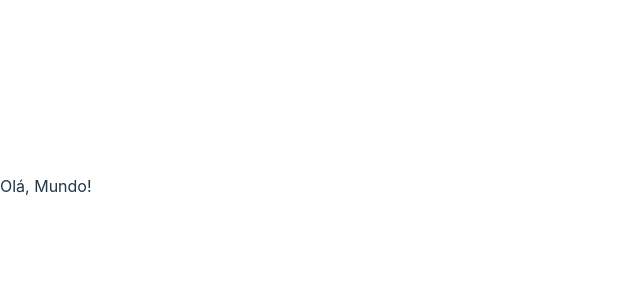
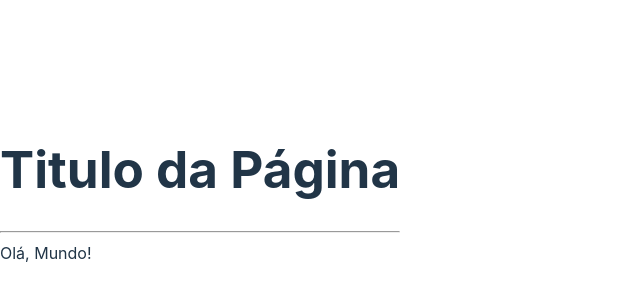
Before and after one commit to devdahmer99/curso-react, a React (Vite) app: page / in a window 1280 px wide. Shown: the part 214-514 px from the top of the page, without its empty margins (0-640 px from the left). Built offline with nearby package versions, Linux system fonts and the light colour scheme.

Commit message:
Criação de um novo componente e criação da pasta components

```diff
--- a/src/App.tsx
+++ b/src/App.tsx
@@ -1,5 +1,31 @@
-function App() {
-  return <div>Olá, Mundo!</div>;
+import React from 'react';
+import {Header} from './components/Header';
+
+/*const App = () => {
+  let name: string = 'Eduardo';
+  let n1: number = 2;
+  let n2: number = 4;
+
+function somar(n1: number, n2: number): number {
+  return n1 + n2;
 }
 
+  return (
+    <div>Soma: {somar(n1,n2)}</div>
+  );
+}*/
+
+
+
+const App = () => {
+  return (
+    <div>
+      <Header/>
+      Olá, Mundo!
+      </div>
+  )
+}
+
+
+
 export default App;
--- /dev/null
+++ b/src/components/Header.tsx
@@ -0,0 +1,8 @@
+export const Header = () => {
+    return (
+        <header>
+        <h1>Titulo da Página</h1>
+        <hr />
+        </header>
+    );
+  }
```
